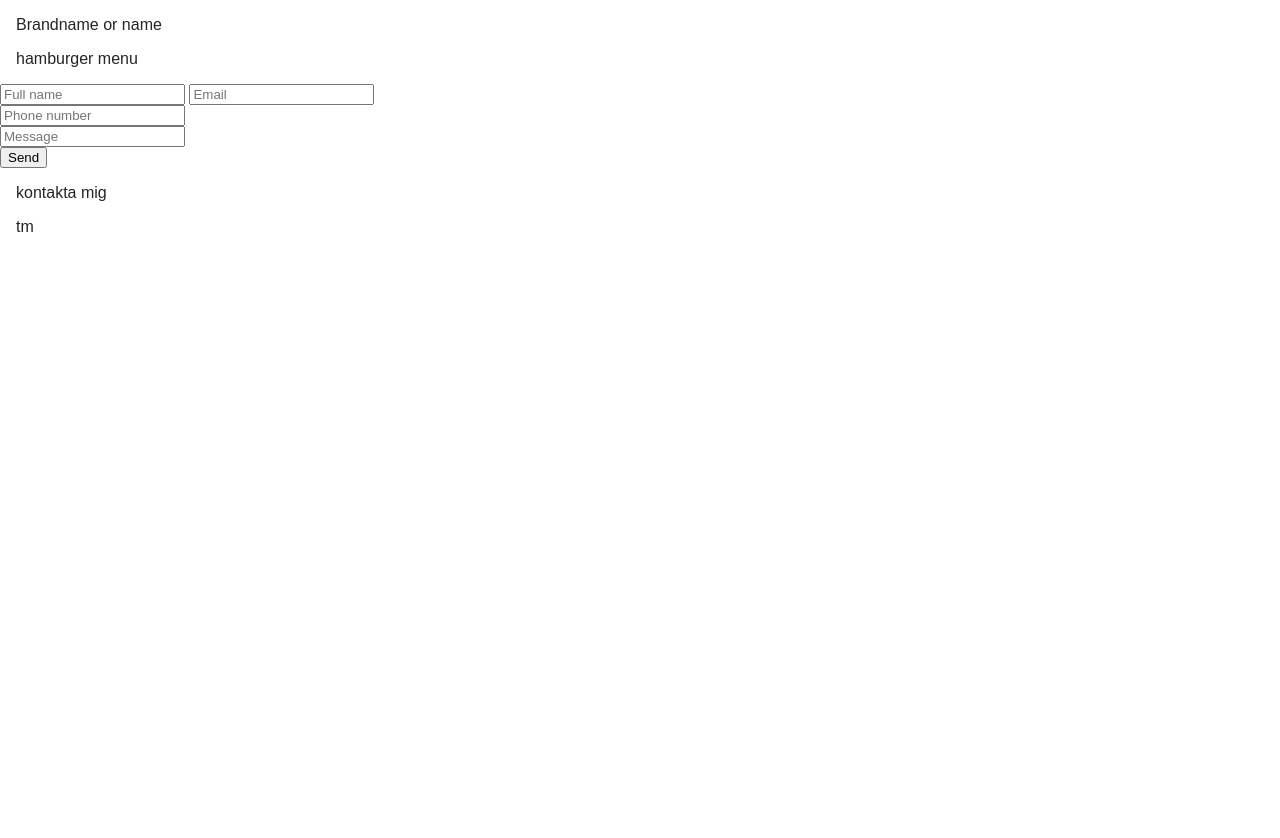
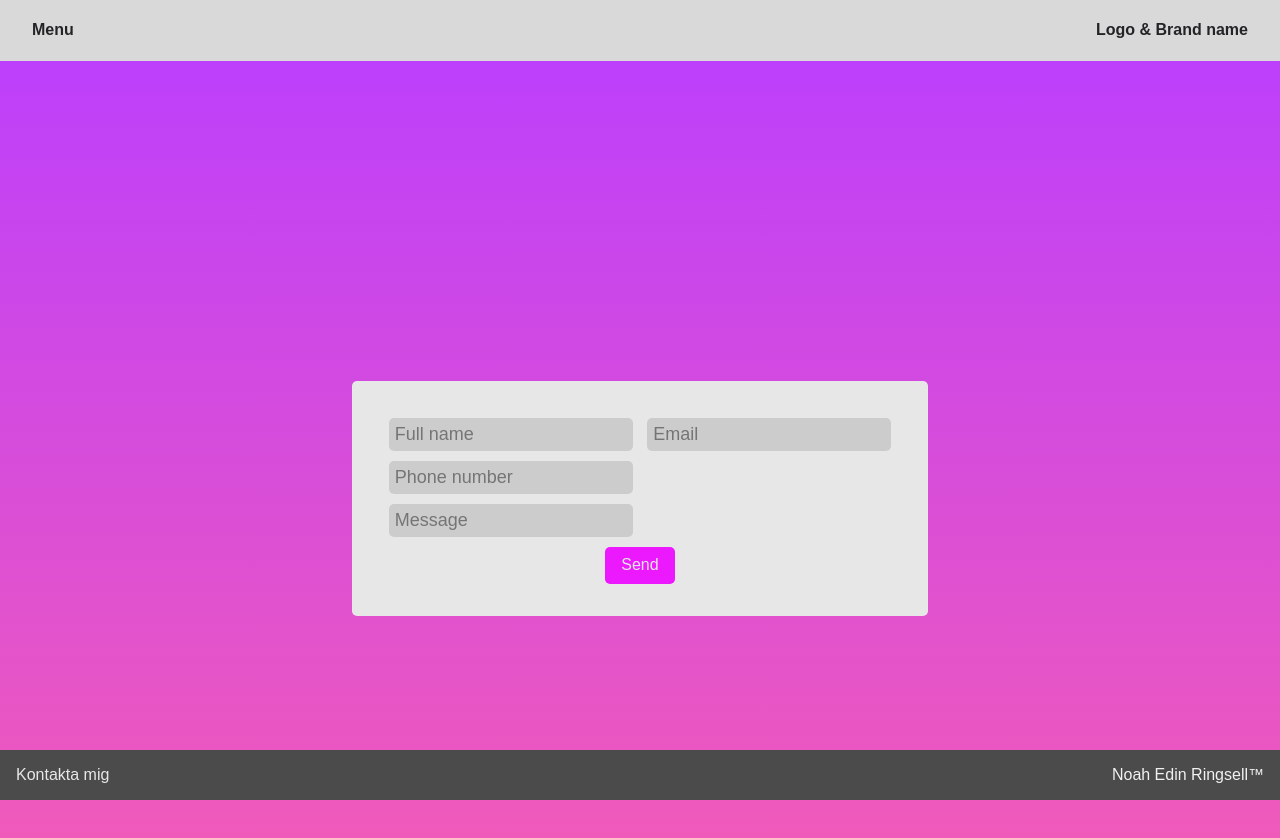
Before and after one commit to NyomKyon/Uppdrag-4, a plain HTML site: page contact.html in a window 1280 px wide. Before the commit the page ends 800 px from the top, so only its background shows below. Drawn offline with Linux system fonts and the light colour scheme.

Commit message:
contact form done

```diff
--- a/contact.html
+++ b/contact.html
@@ -4,51 +4,55 @@
     <meta charset="UTF-8">
     <meta name="viewport" content="width=device-width, initial-scale=1.0">
     <link rel="stylesheet" href="css/style.css">
+    <link rel="stylesheet" href="css/contact.css">
 
-
-    <title>Document</title>
-
+    <title>Contact form</title>
 
 </head>
-<body>
-    <div class="flex-container">
-        <header>
-            <div class="flex-side">
-                <div class="brand-name">
-                    <p>Brandname or name</p>
+<body id="main">
+    <div id="mySidenav" class="sidenav">
+        <a href="javascript:void(0)" class="closebtn" onclick="closeNav()">&times;</a>
+        <a href="index.html">Homepage</a>
+        <a href="#">Hobbies</a>
+        <a href="#">Internet History</a>
+        <a href="#">Internet Ethics</a>
+        <a href="contact.html">Contact</a>
+    </div>
+    <nav class="navbar">
+        <span onclick="openNav()">
+            <h1 class="menu" id="menu">
+                <a href="#">Menu</a>
+            </h1>
+        </span>
+        <h1>
+            <a href="index.html">Logo & Brand name</a>
+        </h1>
+    </nav>
+
+    <div class="background">
+        <div class="formbox">
+            <form action="https://formsubmit.co/ringsellnoah@gmail.com" method="POST">
+                <!--<input type="hidden" name="_next" value="github.io/NyomKyon/thankyou"> -->
+                <div><input type="text" name="name" placeholder="Full name" required>
+                <input type="email" name="email" placeholder="Email" required></div>
+                <input type="text" name="number" placeholder="Phone number">
+                <div><input type="text" name="message" placeholder="Message" required></div>
+                <input type="hidden" name="_captcha" value="false">
+                <div class="center">
+                <button type="submit">Send</button>
                 </div>
-                <div class="hamburger">
-                    <p>hamburger menu</p>
-                </div>
-            </div>
-        </header>
-        <div>
-            <div>
-                <form action="https://formsubmit.co/ringsellnoah@gmail.com" method="POST">
-                    <!--<input type="hidden" name="_next" value="github.io/NyomKyon/thankyou"> -->
-                    <div>
-                    <input type="text" name="name" placeholder="Full name" required>
-                    <input type="email" name="email" placeholder="Email" required>
-                    </div>
-                    <input type="text" name="number" placeholder="Phone number">
-                    <div>
-                    <input type="text" name="message" placeholder="Message" required>
-                    </div>
-                    <input type="hidden" name="_captcha" value="false">
-                    <button type="submit">Send</button>
-               </form>
-            </div>
+           </form>
         </div>
     </div>
-    <footer>
-        <div class="flex-side">
-            <div class="contacts">
-                <p>kontakta mig</p>
-            </div>
-            <div class="trademark">
-                <p>tm</p>
-            </div>
+
+    <footer class="footer">
+        <div>
+            <p><a href="contact.html">Kontakta mig</a></p>
+        </div>
+        <div>
+            <p>Noah Edin Ringsell™</p>
         </div>
     </footer>
+    <script src="menu.js"></script>
 </body>
 </html>
--- /dev/null
+++ b/css/contact.css
@@ -0,0 +1,46 @@
+.background {
+    display: flex;
+    background: rgb(189, 63, 251);
+    background: linear-gradient(180deg, rgba(189, 63, 251, 1) 0%, rgba(246, 93, 178, 1) 100%);
+    justify-content: center;
+    padding: 40vh;
+  }
+
+  .formbox {
+    background-color: #e7e7e7;
+    border-radius: 5px;
+    padding: 2rem;
+  }
+
+  .center {
+    display: flex;
+    justify-content: center;
+  }
+
+  input {
+    all: unset;
+  }
+  button {
+    all: unset;
+  }
+
+  input {
+    font-size: large;
+    background-color: #0000001e;
+    border-radius: 5px;
+    padding: 6px;
+    margin: 5px;
+  }
+
+  button {
+    color: #e7e7e7;
+    background-color: #ec19ff;
+    border-radius: 5px;
+    padding: 0.6rem;
+    padding-inline: 1rem;
+    margin-top: 5px;
+  }
+
+  button:hover {
+    cursor: pointer;
+  }
```
Also changed, not shown: index.html (+40 -39 lines), new.html (+17 -21 lines).
